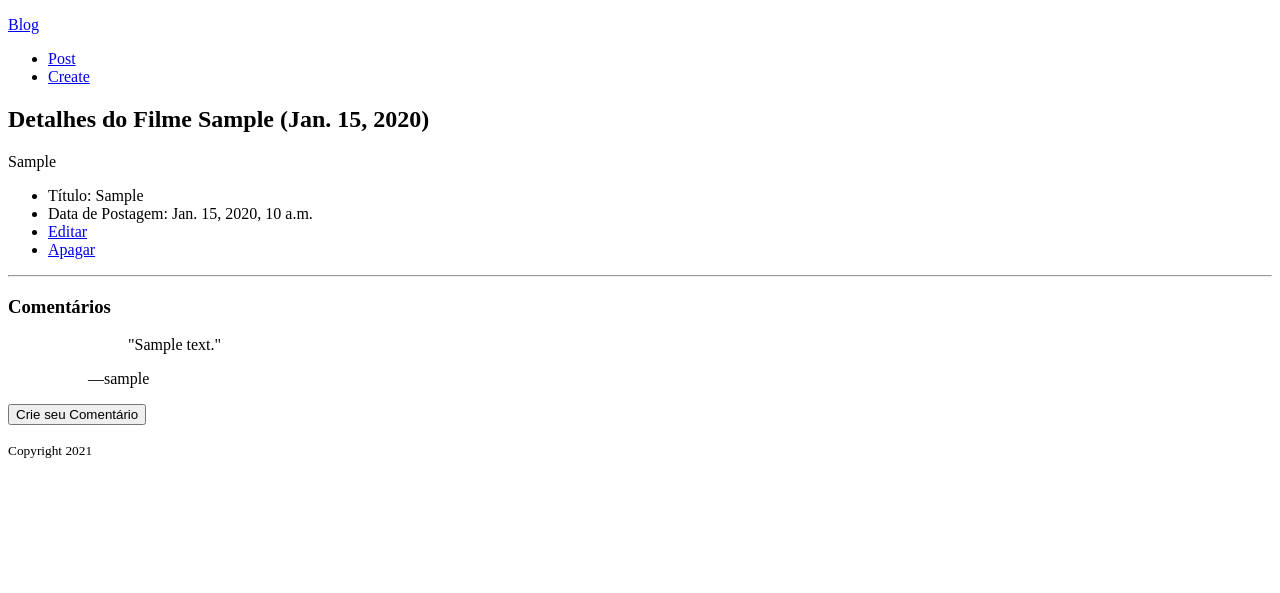
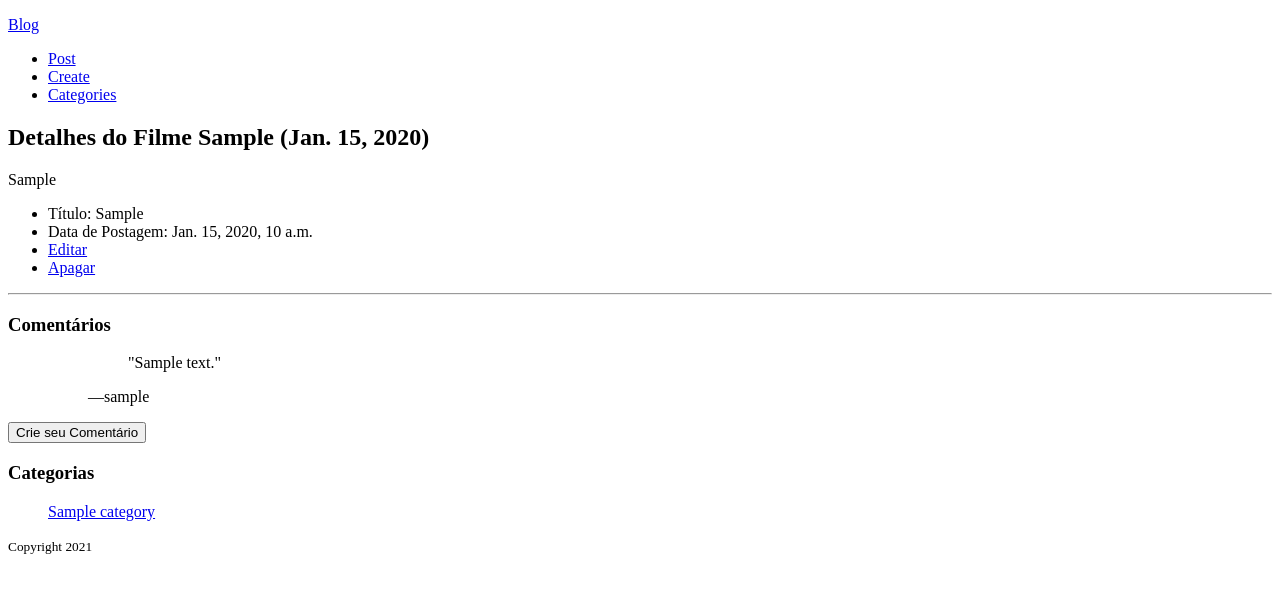
Before and after one commit to lacacr/Lab2, a Django app: page /1/ in a window 1280 px wide. Shown: the top 593 px of the page. Run offline with Django 4.2, Linux system fonts and the light colour scheme; tables that the repository leaves empty hold one stand-in row (values such as "Sample post").

Commit message:
Implementar categorias

```diff
--- a/blog/admin.py
+++ b/blog/admin.py
@@ -1,8 +1,9 @@
 from django.contrib import admin
 
-from .models import Post, Comment
+from .models import Post, Comment, Category
 
 # Register your models here.
 
 admin.site.register(Post)
 admin.site.register(Comment)
+admin.site.register(Category)
--- a/blog/models.py
+++ b/blog/models.py
@@ -16,3 +16,8 @@ class Comment(models.Model):
 
     class Meta:
         ordering = ['-data_da_postagem']
+
+class Category(models.Model):
+    nome = models.CharField(max_length=100)
+    descrição = models.TextField()
+    post = models.ManyToManyField(Post)
--- a/blog/templates/blog/detail.html
+++ b/blog/templates/blog/detail.html
@@ -36,4 +36,19 @@
         <a href="{% url 'blog:comment' post.id %}"><button>Crie seu Comentário</button></a>
     </section>
 
+    <section>
+        <header>
+            <h3>Categorias</h3>
+        </header>
+        <ul>
+            {% if post.category_set.all %}
+                {% for category in post.category_set.all %}
+                    <a href="{% url 'blog:category' category.id %}">{{ category.nome }}</a>
+                {% endfor %}
+            {% else %}
+                <p>Ainda não existe nenhuma categoria para este post.</p>
+            {% endif %}
+        </ul>
+    </section>
+
     {% endblock content %}
--- a/blog/urls.py
+++ b/blog/urls.py
@@ -10,4 +10,6 @@ urlpatterns = [
     path('update/<int:pk>/', views.update_post.as_view(), name='update'),
     path('delete/<int:pk>/', views.delete_post.as_view(), name='delete'),
     path('<int:post_id>/comment/', views.create_comment, name='comment'),
+    path('categories/', views.category_list.as_view(), name='categories'),
+    path('categories/<int:pk>', views.category_detail.as_view(), name='category'),
 ]
--- a/blog/views.py
+++ b/blog/views.py
@@ -3,7 +3,7 @@
 from django.urls import reverse, reverse_lazy
 from django.views.generic import ListView, DetailView, CreateView, UpdateView, DeleteView
 
-from .models import Post, Comment
+from .models import Post, Comment, Category
 from .form import PostForm, CommentForm
 
 # Create your views here.
@@ -55,3 +55,11 @@
         form = CommentForm()
     context = {'form': form, 'post': post}
     return render(request, 'blog/comment.html', context)
+
+class category_detail(DetailView):
+    model = Category
+    template_name = 'blog/category.html'
+
+class category_list(ListView):
+    model = Category
+    template_name = 'blog/categories.html'
--- a/templates/base.html
+++ b/templates/base.html
@@ -19,6 +19,7 @@
             <ul>
               <li><a href="{% url 'blog:index' %}">Post</a></li>
               <li><a href="{% url 'blog:create' %}">Create</a></li>
+              <li><a href="{% url 'blog:categories' %}">Categories</a></li>
             </ul>
           </nav>
 
```
Also changed, not shown: blog/templates/blog/categories.html (added, +13 -0 lines), blog/templates/blog/category.html (added, +14 -0 lines), blog/migrations/0004_category.py (added).
